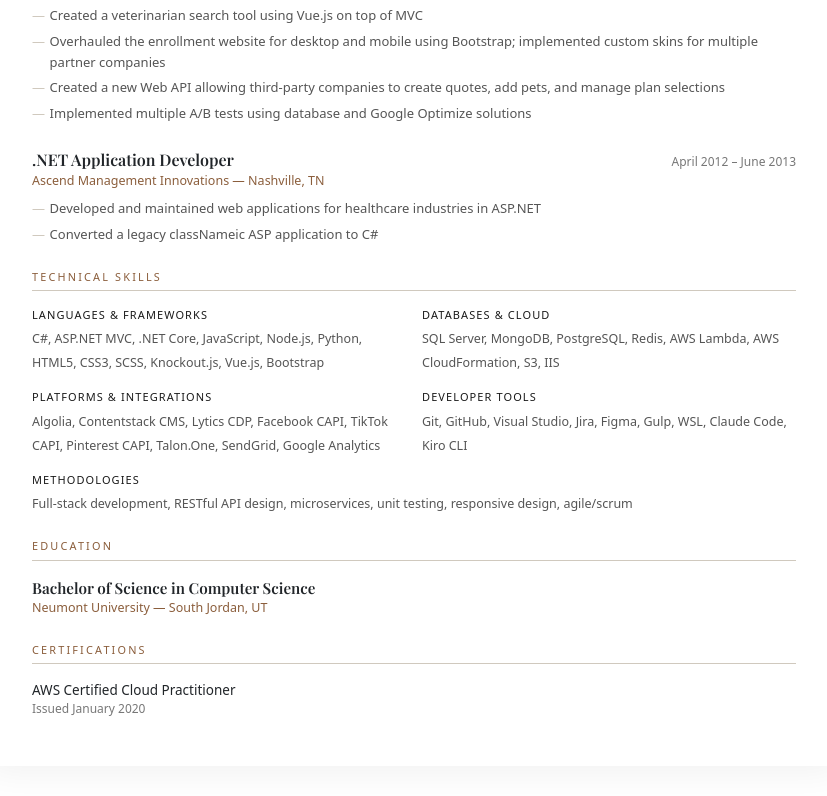
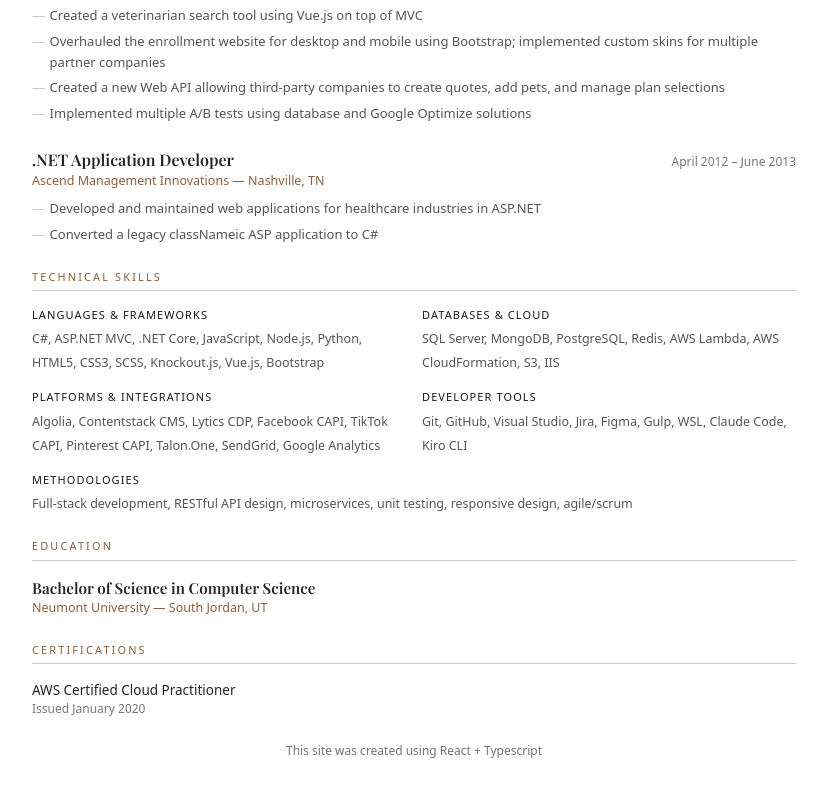
Before and after one commit to clestbest/resume-site, a React (Vite) app: page / in a window 1280 px wide. Shown: the part 934-1730 px from the top of the page, without its empty margins (226-1053 px from the left). Built offline with nearby package versions, Linux system fonts and the light colour scheme.

Commit message:
Add React + TypeScript blurb footer
https://claude.ai/code/session_01BDrTwmRpF1tBYo2DsyUSEi

```diff
--- a/src/App.tsx
+++ b/src/App.tsx
@@ -4,6 +4,9 @@ function App() {
   return (
     <div className="resume-wrapper mx-auto px-4 px-md-5 py-4 py-md-5">
       <Resume />
+      <footer className="text-center text-secondary mt-4" style={{ fontSize: "12px" }}>
+        This site was created using React + Typescript
+      </footer>
     </div>
   );
 }
```
